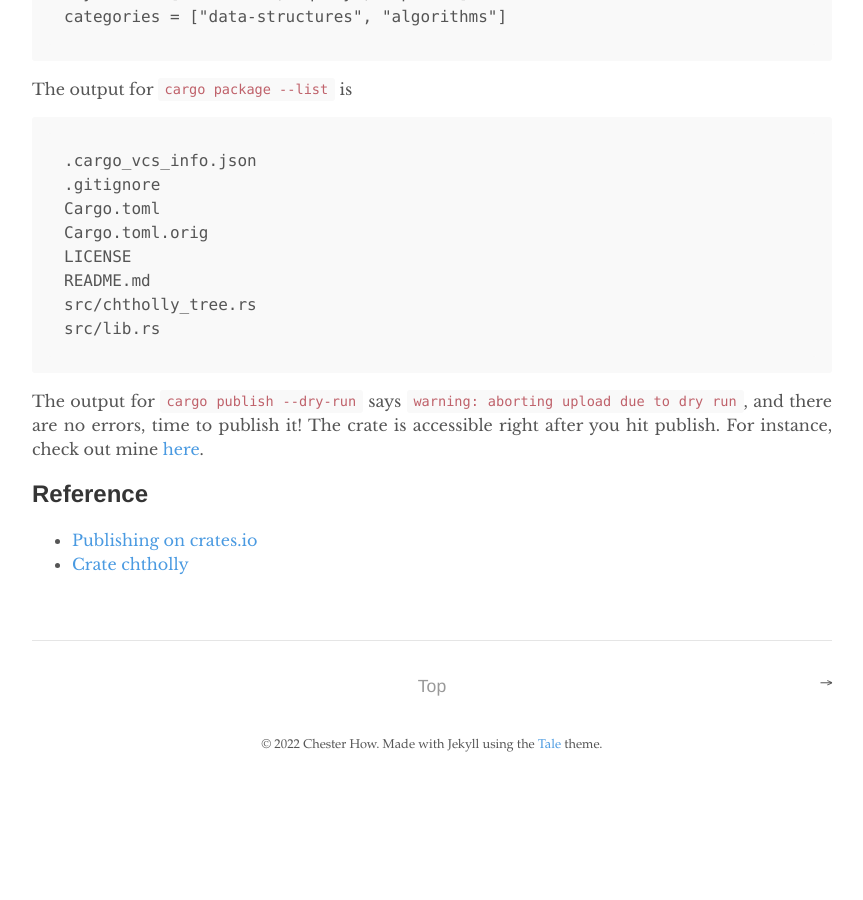
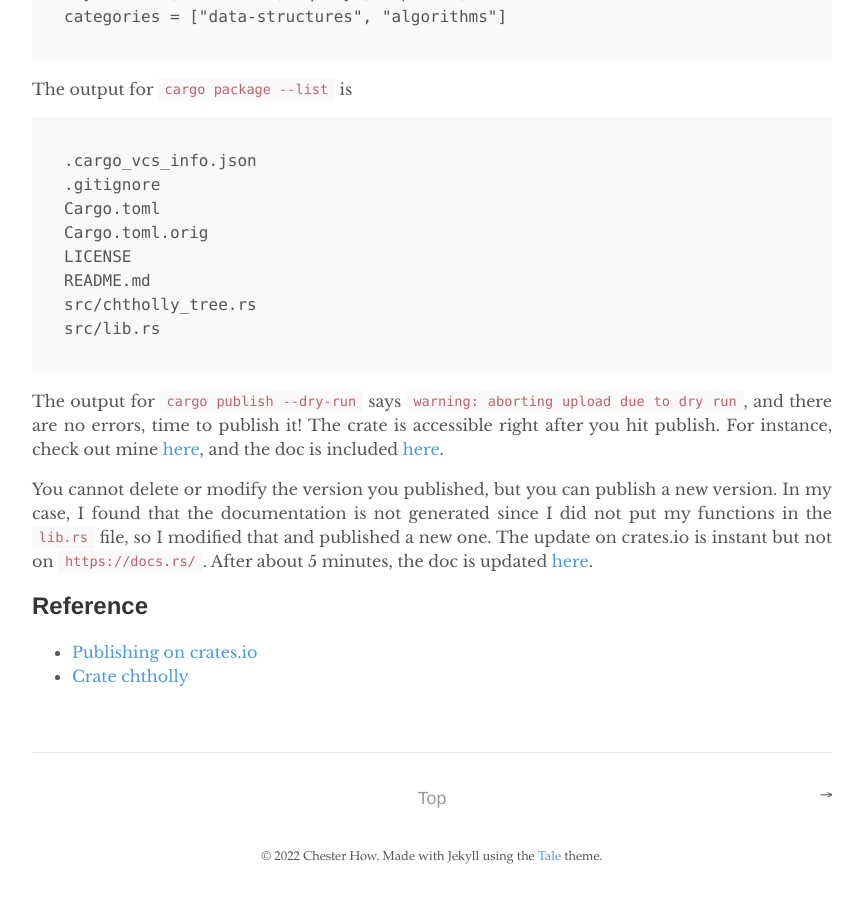
Before and after one commit to shanmo/shanmo.github.io, a Jekyll site: the page built from _posts/22-05-28-Chtholly-tree-rust.md, in a window 1280 px wide and 900 px high, scrolled down 5898 px. Shown: the whole window, without its empty margins (208-1071 px from the left). Built offline with Jekyll 4.4.1, drawn with Linux system fonts in a browser that asks for light colours; before the commit the page ends 6686 px from its top, so only the background shows below that.

Commit message:
Update 22-05-28-Chtholly-tree-rust.md

````diff
--- a/_posts/22-05-28-Chtholly-tree-rust.md
+++ b/_posts/22-05-28-Chtholly-tree-rust.md
@@ -226,7 +226,9 @@ src/chtholly_tree.rs
 src/lib.rs
 ```
 
-The output for `cargo publish --dry-run` says `warning: aborting upload due to dry run`, and there are no errors, time to publish it! The crate is accessible right after you hit publish. For instance, check out mine [here](https://crates.io/crates/chtholly_tree).
+The output for `cargo publish --dry-run` says `warning: aborting upload due to dry run`, and there are no errors, time to publish it! The crate is accessible right after you hit publish. For instance, check out mine [here](https://crates.io/crates/chtholly_tree), and the doc is included [here](https://docs.rs/chtholly_tree/0.1.0/chtholly_tree/).
+
+You cannot delete or modify the version you published, but you can publish a new version. In my case, I found that the documentation is not generated since I did not put my functions in the `lib.rs` file, so I modified that and published a new one. The update on crates.io is instant but not on `https://docs.rs/`.  After about 5 minutes, the doc is updated [here](https://docs.rs/chtholly_tree/1.0.0/chtholly_tree/#).
 
 ## Reference
 
````
